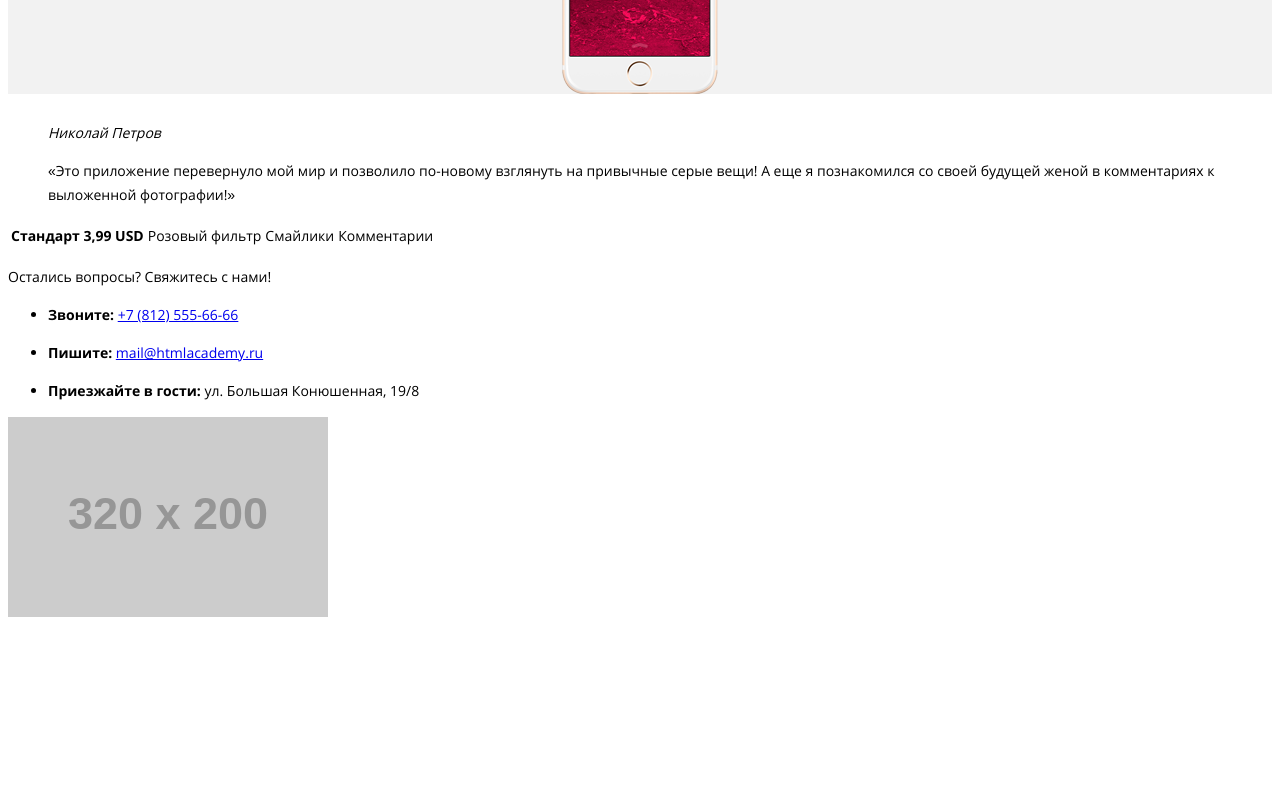
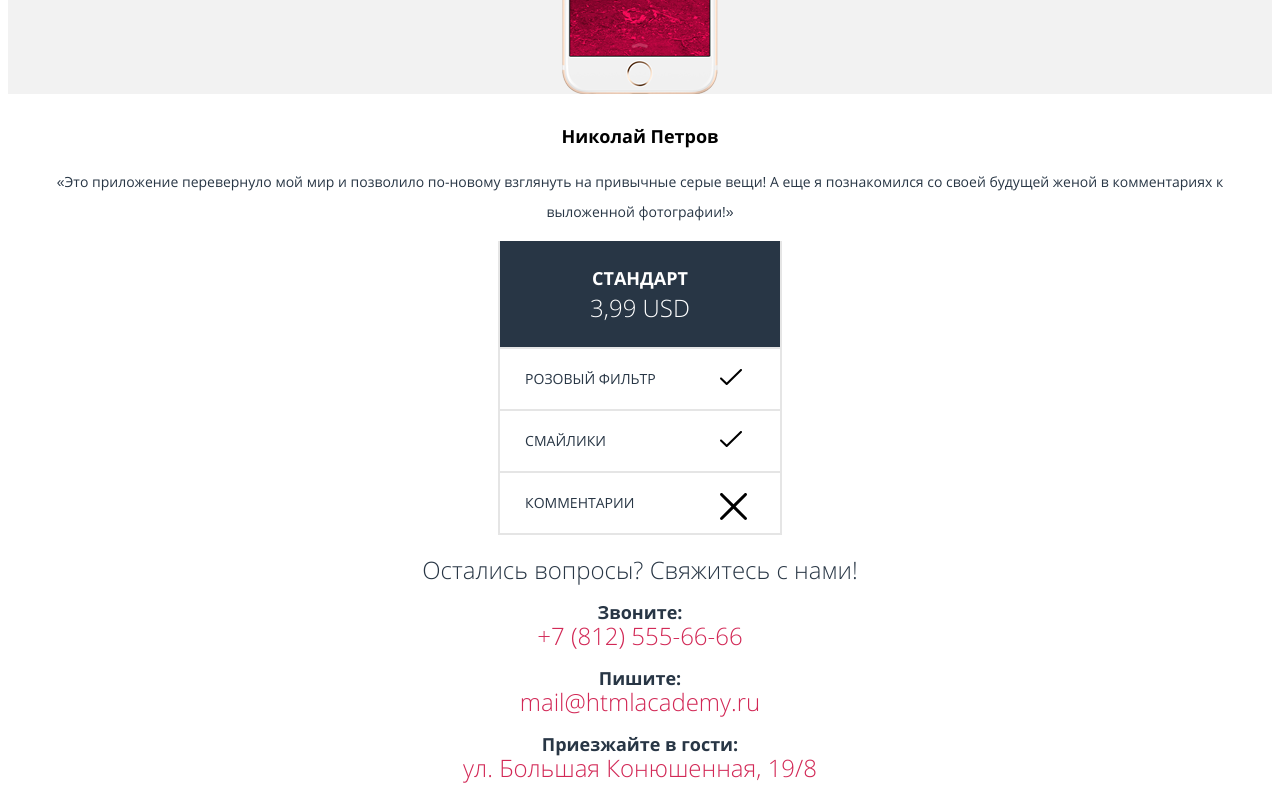
Before and after one commit to AlinaGlinskaya/632459-pink-18, a website: page source/index.html in a window 1280 px wide. Shown: the part 1560-2358 px from the top of the page. Before the commit the page ends 2192 px from the top, so only its background shows below. Drawn offline with nearby package versions, Linux system fonts and the light colour scheme; files that its build step writes are made by us from their sources; placeholder pictures from the web are drawn by us.

Commit message:
Добавляет стили главной 2 часть

```diff
--- a/source/index.html
+++ b/source/index.html
@@ -93,12 +93,20 @@
       <h2 class="visually-hidden">Тарифы</h2>
       <table class="tariff__table">
         <tr>
-          <th class="tariff__name-hit">
-            <b>Стандарт</b> 3,99 USD
+          <th class="tariff__name tariff__name--hit">
+            <b>Стандарт</b><br>
+            <span class="tariff__price">3,99 USD</span>
           </th>
-          <td class="tariff__options tariff__options-check">Розовый фильтр</td>
-          <td class="tariff__options tariff__options-check">Смайлики</td>
-          <td class="tariff__options tariff__options-cross">Комментарии</td>
+        </tr>
+          <tr>
+          <td class="tariff__options tariff__options--check">Розовый фильтр</td>
+          </tr>
+          <tr>
+          <td class="tariff__options tariff__options--check">Смайлики</td>
+          </tr>
+          <tr>
+          <td class="tariff__options tariff__options--cross">Комментарии</td>
+          </tr>
         </tr>
       </table>
     </section>
@@ -111,24 +119,24 @@
       <ul class="contacts__list">
         <li class="contacts__item">
           <p class="contacts__text">
-            <b>Звоните:</b>
+            <b>Звоните:</b><br>
             <a class="contacts__details" href="tel:+78125556666">+7 (812) 555-66-66</a>
           </p>
         </li>
         <li class="contacts__item">
           <p class="contacts__text">
-            <b>Пишите:</b>
+            <b>Пишите:</b><br>
             <a class="contacts__details" href="mailto:mail@htmlacademy.ru">mail@htmlacademy.ru</a>
           </p>
         </li>
         <li class="contacts__item">
           <p class="contacts__text">
-            <b>Приезжайте в гости:</b>
+            <b>Приезжайте в гости:</b><br>
             <span class="contacts__details">ул. Большая Конюшенная, 19/8</span>
           </p>
         </li>
       </ul>
-      <img class="contacts__map" src="https://via.placeholder.com/320x200" width="320" height="200" alt="Организация находится по адресу ул. Большая Конюшенная, 19/8">
+      <img class="contacts__map" src="img/bg-map-mobile@1x.png" width="320" height="645" alt="Организация находится по адресу ул. Большая Конюшенная, 19/8">
     </section>
   </main>
 
--- /dev/null
+++ b/source/less/blocks/contacts.less
@@ -0,0 +1,43 @@
+.contacts {
+  margin-top: 20px;
+}
+.contacts__map {
+  margin: 0 auto;
+  display: block;
+}
+
+.contacts__slogan {
+  margin: 0 auto;
+  padding: 0 30px;
+
+  font-size: 24px;
+  font-weight: 300;
+  line-height: 30px;
+  color: #283645;
+  text-align: center;
+}
+
+.contacts__list {
+  margin: 0;
+  padding: 0;
+
+  list-style: none;
+}
+
+.contacts__item {
+  text-align: center;
+}
+
+.contacts__text {
+  font-size: 18px;
+  line-height: 1;
+  color: #283645;
+}
+
+.contacts__details {
+  font-size: 24px;
+  font-weight: 300;
+  line-height: 30px;
+  color: #d22856;
+  text-decoration: none;
+}
--- /dev/null
+++ b/source/less/blocks/reviews.less
@@ -0,0 +1,19 @@
+.reviews {
+  line-height: 30px;
+  text-align: center;
+}
+
+.reviews__item {
+  padding: 0 20px;
+  margin: 0 auto;
+}
+
+.reviews__author {
+  font-size: 18px;
+  font-weight: bold;
+  font-style: inherit;
+}
+
+.reviews__text {
+  color: #283645;
+}
--- /dev/null
+++ b/source/less/blocks/tariff.less
@@ -0,0 +1,58 @@
+.tariff__table {
+  margin: 0 auto;
+
+  text-transform: uppercase;
+  line-height: 30px;
+
+  border-collapse: collapse;
+}
+
+.tariff__name {
+  padding: 22px 90px;
+
+  font-size: 18px;
+  text-align: center;
+  color: #ffffff;
+
+  background-color: #283645;
+  border-left: 2px solid #e5e5e5;
+  border-right: 2px solid #e5e5e5;
+}
+
+.tariff__options {
+  position: relative;
+  padding: 15px 25px;
+
+  color: #283645;
+
+  border: 2px solid #e5e5e5;
+
+  &--check::after {
+    position: absolute;
+    content: "";
+    width: 30px;
+    height: 30px;
+    top: 20px;
+    left: 220px;
+
+    background-image: url("../../img/icon-yes.svg");
+    background-repeat: no-repeat;
+  }
+
+  &--cross::after {
+    position: absolute;
+    content: "";
+    width: 35px;
+    height: 30px;
+    top: 20px;
+    left: 220px;
+
+    background-image: url("../../img/icon-no.svg");
+    background-repeat: no-repeat;
+  }
+}
+
+.tariff__price {
+  font-size: 24px;
+  font-weight: 300;
+}
--- a/source/less/style.less
+++ b/source/less/style.less
@@ -11,3 +11,6 @@
 @import "blocks/photo.less";
 @import "fonts.less";
 @import "general.less";
+@import "blocks/reviews.less";
+@import "blocks/tariff.less";
+@import "blocks/contacts.less";
```
